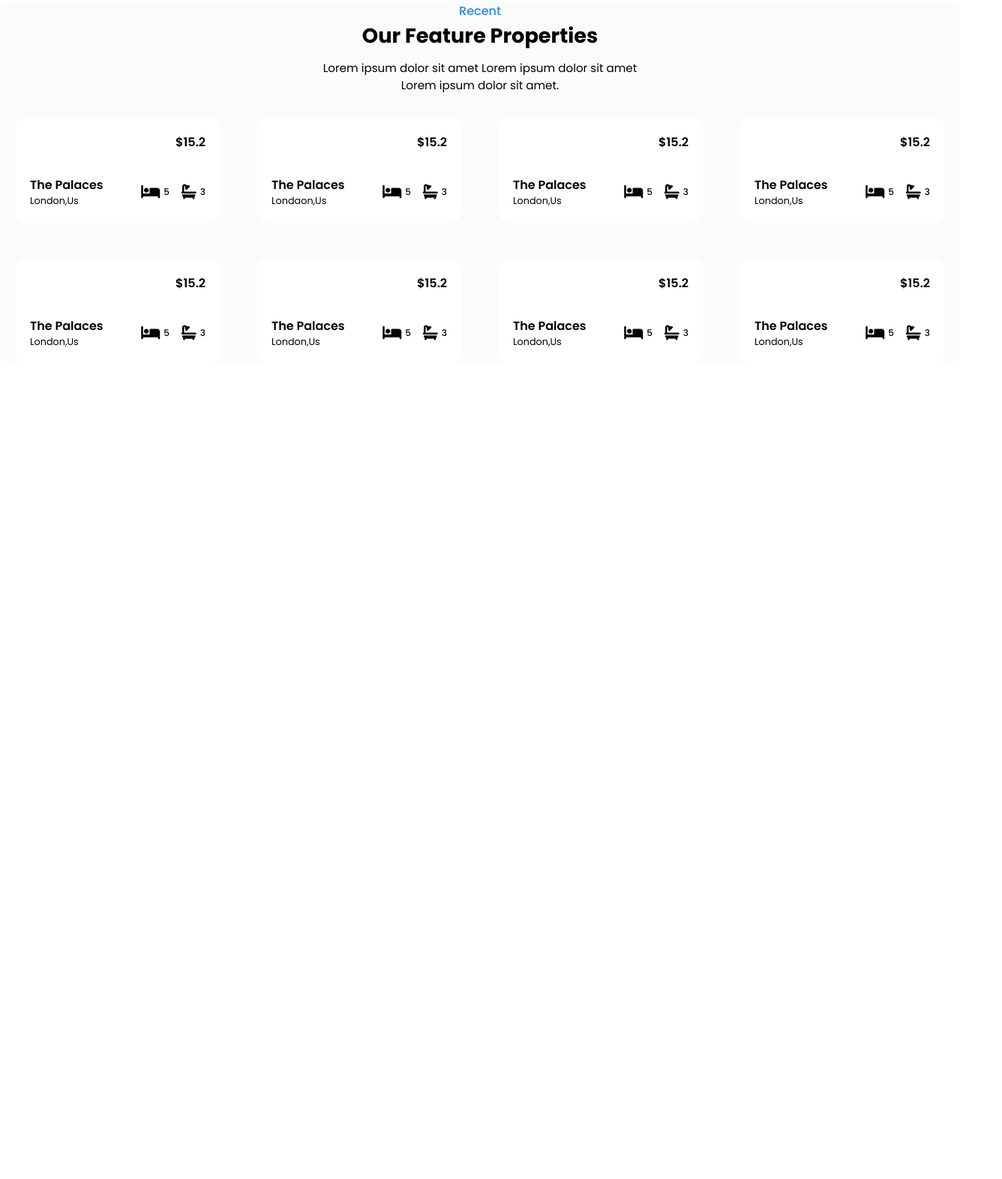
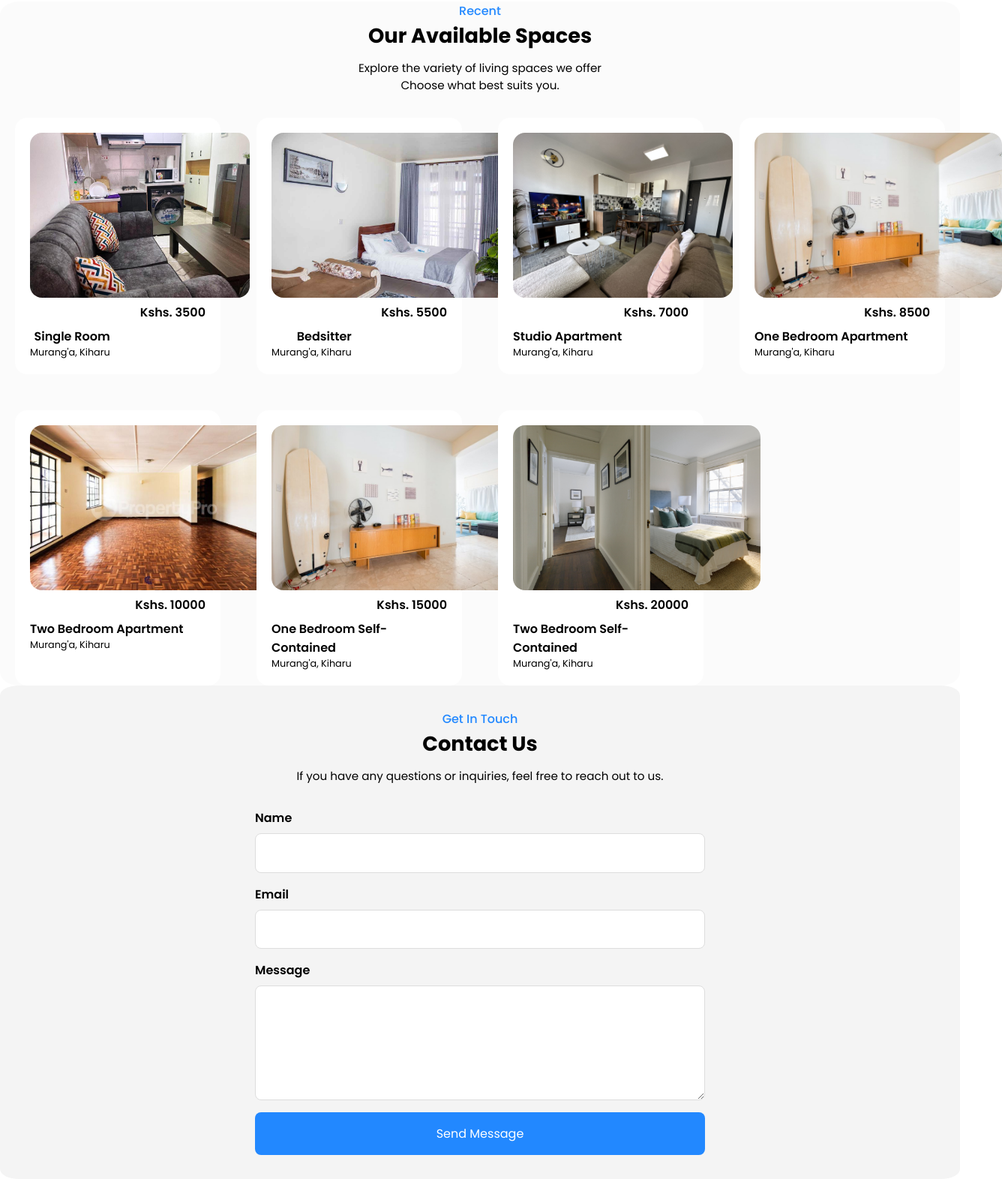
Before and after one commit to MaryNjue/Urban-Haven-Apartments, a website built with Vite: page index.html in a window 1280 px wide. Shown: the part 1684-3256 px from the top of the page at 75% size, 1336 px wide, since content can reach past the window. Before the commit the page ends 2169 px from the top, so only its background shows below. Built offline with nearby package versions, Linux system fonts and the light colour scheme; files whose address does not match are found by name.

Commit message:
added the contact form

```diff
--- a/index.html
+++ b/index.html
@@ -115,147 +115,126 @@
 </section>
 
 
-    <!-- properties -->
+<!-- Available Spaces (Properties Section) -->
 <section class="properties container" id="properties">
     <div class="heading">
-          <span>recent</span>
-          <h2>Our feature properties</h2>
-          <p>Lorem ipsum dolor sit amet Lorem ipsum dolor sit amet <br>Lorem ipsum dolor sit amet.</p>
+        <span>Recent</span>
+        <h2>Our Available Spaces</h2>
+        <p>Explore the variety of living spaces we offer <br> Choose what best suits you.</p>
     </div>
     <div class="properties-container container">
-          <!-- box 1 -->
+        <!-- Box 1: Single Room -->
         <div class="box">
-            <img src="image/3.jpg" alt="">
-            <h3>$15.2</h3>
+            <img src="/assets/single.jpg" alt="Single Room">
+            <h3>Kshs. 3500</h3>
             <div class="content">
                 <div class="text">
-                <h3>the palaces</h3>
-                <p>london,us</p>
-              </div>
-              <div class="icon">
-                <i class="fa-solid fa-bed"><span>5</span></i>
-                <i class="fa-solid fa-bath"><span>3</span></i>
+                    <h3>Single Room</h3>
+                    <p>Murang'a, Kiharu</p>
                 </div>
             </div>
         </div>
 
-          <!-- box 2 -->
+        <!-- Box 2: Bedsitter -->
         <div class="box">
-            <img src="image/2.jpg" alt="">
-            <h3>$15.2</h3>
+            <img src="/assets/bedsitter.jpg" alt="Bedsitter">
+            <h3>Kshs. 5500</h3>
             <div class="content">
                 <div class="text">
-                <h3>the palaces</h3>
-                <p>londaon,us</p>
-              </div>
-              <div class="icon">
-                <i class="fa-solid fa-bed"><span>5</span></i>
-                <i class="fa-solid fa-bath"><span>3</span></i>
+                    <h3>Bedsitter</h3>
+                    <p>Murang'a, Kiharu</p>
                 </div>
             </div>
         </div>
 
-          <!-- box 3 -->
+        <!-- Box 3: Studio Apartment -->
         <div class="box">
-            <img src="image/2.jpg" alt="">
-            <h3>$15.2</h3>
+            <img src="/assets/studio.jpg" alt="Studio Apartment">
+            <h3>Kshs. 7000</h3>
             <div class="content">
                 <div class="text">
-                <h3>the palaces</h3>
-                <p>london,us</p>
-              </div>
-              <div class="icon">
-                <i class="fa-solid fa-bed"><span>5</span></i>
-                <i class="fa-solid fa-bath"><span>3</span></i>
+                    <h3>Studio Apartment</h3>
+                    <p>Murang'a, Kiharu</p>
                 </div>
             </div>
         </div>
 
-
-          <!-- box 4 -->
+        <!-- Box 4: One Bedroom Apartment -->
         <div class="box">
-            <img src="image/4.jpg" alt="">
-            <h3>$15.2</h3>
+            <img src="/assets/1bed.jpg" alt="One Bedroom Apartment">
+            <h3>Kshs. 8500</h3>
             <div class="content">
                 <div class="text">
-                <h3>the palaces</h3>
-                <p>london,us</p>
-              </div>
-              <div class="icon">
-                <i class="fa-solid fa-bed"><span>5</span></i>
-                <i class="fa-solid fa-bath"><span>3</span></i>
+                    <h3>One Bedroom Apartment</h3>
+                    <p>Murang'a, Kiharu</p>
                 </div>
             </div>
         </div>
 
-
-          <!-- box 5 -->
+        <!-- Box 5: Two Bedroom Apartment -->
         <div class="box">
-            <img src="image/2.jpg" alt="">
-            <h3>$15.2</h3>
+            <img src="/assets/2bedempty.jpg" alt="Two Bedroom Apartment">
+            <h3>Kshs. 10000</h3>
             <div class="content">
                 <div class="text">
-                <h3>the palaces</h3>
-                <p>london,us</p>
-              </div>
-              <div class="icon">
-                <i class="fa-solid fa-bed"><span>5</span></i>
-                <i class="fa-solid fa-bath"><span>3</span></i>
+                    <h3>Two Bedroom Apartment</h3>
+                    <p>Murang'a, Kiharu</p>
                 </div>
             </div>
         </div>
 
-
-          <!-- box 6 -->
+        <!-- Box 6: One Bedroom Self-Contained -->
         <div class="box">
-            <img src="image/4.jpg" alt="">
-            <h3>$15.2</h3>
+            <img src="/assets/1bed.jpg" alt="One Bedroom Self-Contained">
+            <h3>Kshs. 15000</h3>
             <div class="content">
                 <div class="text">
-                <h3>the palaces</h3>
-                <p>london,us</p>
-              </div>
-              <div class="icon">
-                <i class="fa-solid fa-bed"><span>5</span></i>
-                <i class="fa-solid fa-bath"><span>3</span></i>
+                    <h3>One Bedroom Self-Contained</h3>
+                    <p>Murang'a, Kiharu</p>
                 </div>
             </div>
         </div>
 
-
-          <!-- box 7 -->
+        <!-- Box 7: Two Bedroom Self-Contained -->
         <div class="box">
-            <img src="image/3.jpg" alt="">
-            <h3>$15.2</h3>
+            <img src="/assets/2bed.jpg" alt="Two Bedroom Self-Contained">
+            <h3>Kshs. 20000</h3>
             <div class="content">
                 <div class="text">
-                <h3>the palaces</h3>
-                <p>london,us</p>
-              </div>
-              <div class="icon">
-                <i class="fa-solid fa-bed"><span>5</span></i>
-                <i class="fa-solid fa-bath"><span>3</span></i>
-              </div>
-            </div>
-          </div>
-
-  <!-- box 8 -->
-          <div class="box">
-            <img src="image/3.jpg" alt="">
-            <h3>$15.2</h3>
-            <div class="content">
-              <div class="text">
-                <h3>the palaces</h3>
-                <p>london,us</p>
-              </div>
-              <div class="icon">
-                <i class="fa-solid fa-bed"><span>5</span></i>
-                <i class="fa-solid fa-bath"><span>3</span></i>
+                    <h3>Two Bedroom Self-Contained</h3>
+                    <p>Murang'a, Kiharu</p>
                 </div>
             </div>
         </div>
     </div>
+</section>
 
+<!-- Contact Form Section -->
+<section class="contact container" id="contact">
+    <div class="heading">
+        <span>Get in Touch</span>
+        <h2>Contact Us</h2>
+        <p>If you have any questions or inquiries, feel free to reach out to us.</p>
+    </div>
+    <div class="contact-container container">
+        <form action="#" method="post">
+            <div class="form-group">
+                <label for="name">Name</label>
+                <input type="text" id="name" name="name" required>
+            </div>
+            <div class="form-group">
+                <label for="email">Email</label>
+                <input type="email" id="email" name="email" required>
+            </div>
+            <div class="form-group">
+                <label for="message">Message</label>
+                <textarea id="message" name="message" rows="5" required></textarea>
+            </div>
+            <button type="submit">Send Message</button>
+        </form>
+    </div>
 </section>
+
+
 </body>
 </html>
--- a/style.css
+++ b/style.css
@@ -201,87 +201,154 @@ width: 100%;
 
 /* properties */
 
-.properties{
+.properties {
     background: #fbfbfb;
     border-radius: 2%;
 }
 
+.heading {
+    text-align: center;
+    margin-bottom: 2rem;
+}
 
-    .heading{
-    text-align: center;
-    margin-bottom:2rem;
-    }
-    .heading span{
-    text-transform:capitalize;
+.heading span {
+    text-transform: capitalize;
     font-weight: 500;
     color: var(--main-color);
 }
-    .heading h2{
+
+.heading h2 {
     text-transform: capitalize;
     font-size: 1.7rem;
 }
-    .heading p{
+
+.heading p {
     font-size: 0.94855rem;
     margin-top: 10px;
 }
 
+.properties-container {
+    display: grid;
+    grid-template-columns: repeat(auto-fit, minmax(260px, auto));
+    gap: 3rem;
+    padding: 0 20px;
+}
 
-    .properties-container{
-    display: grid;
-    grid-template-columns:repeat(auto-fit,minmax(260px,auto));
-    gap:3rem;
-    padding:0 20px;
-    }
-    .properties-container .box{
+.properties-container .box {
     background: var(--bg-color);
     box-shadow: var(--box-shadow);
     border-radius: 1rem;
-    padding:20px;
+    padding: 20px;
     cursor: pointer;
 }
-    .properties-container .box:hover{
+
+.properties-container .box:hover {
     transform: translateY(-10px);
-    transition:0.5s;
+    transition: 0.5s;
+}
 
-    }
-    .properties-container .box img{
-    border-radius:1rem;
+.properties-container .box img {
+    border-radius: 1rem;
     object-fit: cover;
     object-position: center;
     height: 220px;
 }
-    .properties-container .box h3{
+
+.properties-container .box h3 {
     font-size: 1rem;
     float: right;
-    font-weight:600;
+    font-weight: 600;
     text-transform: capitalize;
+}
 
-    }
-    .properties-container .box .content{
+.properties-container .box .content {
     display: flex;
     justify-content: space-between;
     margin-top: 2rem;
 }
-    .properties-container .box .content .text h3{
-    font-weight:600;
+
+.properties-container .box .content .text h3 {
+    font-weight: 600;
 }
-    .properties-container .box .content .text p{
+
+.properties-container .box .content .text p {
     font-size: 0.8rem;
     text-transform: capitalize;
 }
-    .properties-container .box .content .icon{
-    display: flex;
-    align-items: center;
-    column-gap:1rem;
-    }
-    .properties-container .box .content .icon .fa-solid{
-    display: flex;
-    align-items: center;
-    font-size:20px;
+
+/* Removed icon-related styles */
+/* Contact Form */
+
+.contact {
+    background: #f4f4f4;
+    border-radius: 2%;
+    padding: 2rem;
 }
 
-    .properties-container .box .content .icon span{
+.contact .heading {
+    text-align: center;
+    margin-bottom: 2rem;
+}
+
+.contact .heading span {
+    text-transform: capitalize;
     font-weight: 500;
-    font-size:12px;
-    margin-left: 5px;
+    color: var(--main-color);
 }
+
+.contact .heading h2 {
+    text-transform: capitalize;
+    font-size: 1.7rem;
+}
+
+.contact .heading p {
+    font-size: 0.94855rem;
+    margin-top: 10px;
+}
+
+.contact-container {
+    max-width: 600px;
+    margin: 0 auto;
+}
+
+.contact-container form {
+    display: grid;
+    gap: 1rem;
+}
+
+.contact-container .form-group {
+    display: flex;
+    flex-direction: column;
+}
+
+.contact-container .form-group label {
+    font-weight: 600;
+    margin-bottom: 0.5rem;
+}
+
+.contact-container .form-group input,
+.contact-container .form-group textarea {
+    padding: 0.8rem;
+    border: 1px solid #ddd;
+    border-radius: 0.5rem;
+    font-size: 1rem;
+}
+
+.contact-container .form-group textarea {
+    resize: vertical;
+}
+
+.contact-container button {
+    background: var(--main-color);
+    color: white;
+    border: none;
+    padding: 1rem;
+    border-radius: 0.5rem;
+    font-size: 1rem;
+    cursor: pointer;
+    transition: background 0.3s;
+}
+
+.contact-container button:hover {
+    background: darken(var(--main-color), 10%);
+}
```
Also changed, not shown: assets/1bed.jpg (added), assets/1bedself.jfif (added), assets/2bed.jpg (added), assets/2bedempty.jpg (added), assets/bedsitter.jpg (added), assets/single.jpg (added), assets/studio.jpg (added). Lines whose indentation alone changed are shown as unchanged.
